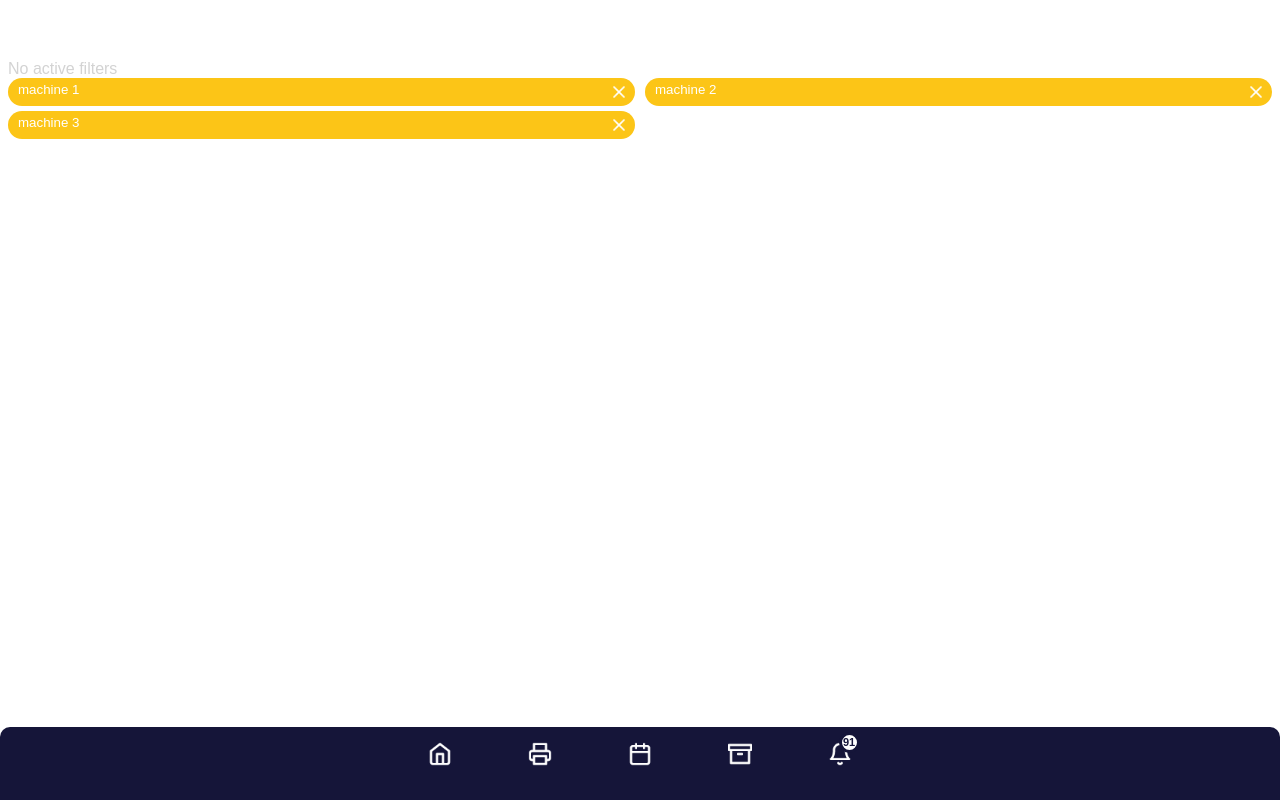
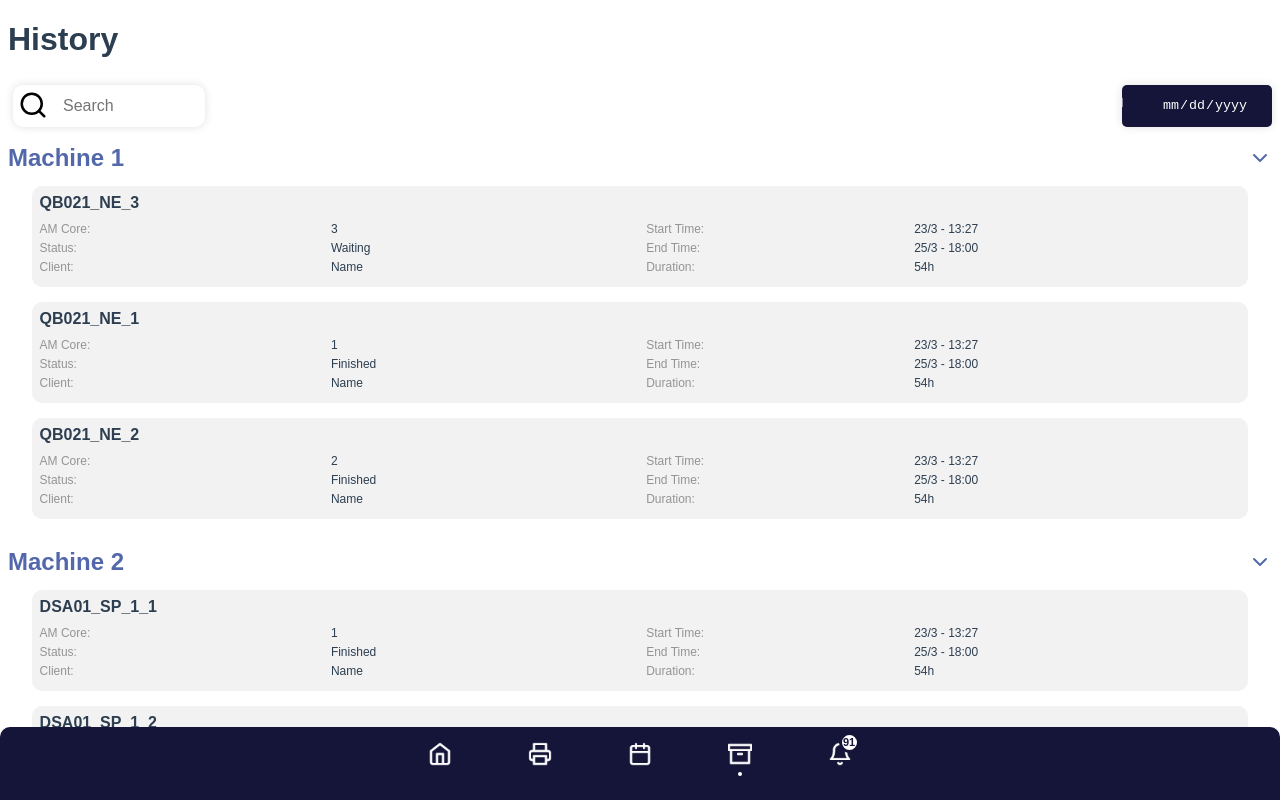
Before and after one commit to RobinGalema/Additive-Vue-App, a Vue app: page /History in a window 1280 px wide. Shown: the top 800 px of the page. Built offline with nearby package versions, Linux system fonts and the light colour scheme; a web font is replaced by a local one.

Commit message:
Added History Page

```diff
--- a/src/App.vue
+++ b/src/App.vue
@@ -2,18 +2,15 @@
   <router-view>
   </router-view>
   <Navigation :notification="91" />
-  <NotificationFilterTags />
 </template>
 
 <script>
 import Navigation from "@/components/Global/Navigation";
-import NotificationFilterTags from "@/components/Notifications/NotificationFilterTags";
 
 export default {
   name: 'App',
   components: {
-    Navigation,
-    NotificationFilterTags,
+    Navigation
   }
 }
 </script>
@@ -25,7 +22,7 @@ export default {
   -webkit-font-smoothing: antialiased;
   -moz-osx-font-smoothing: grayscale;
   color: #2c3e50;
-  margin-top: 60px;
+  padding-bottom: 70px;
 }
 
 /*
--- a/src/components/Global/DatePicker.vue
+++ b/src/components/Global/DatePicker.vue
@@ -10,7 +10,7 @@ export default {
 
 <style scoped>
   input {
-    width: 100%;
+    width: 150px;
     max-width: 250px;
   }
 
--- a/src/components/Global/Search.Vue
+++ b/src/components/Global/Search.Vue
@@ -14,7 +14,7 @@ export default {
 <style scoped>
 #input_container {
   position: relative;
-  width: 200px;
+  width: 140px;
   padding: 5px;
 }
 #input {
--- a/src/components/History/HistoryCard.Vue
+++ b/src/components/History/HistoryCard.Vue
@@ -0,0 +1,96 @@
+<template>
+  <div class="HistoryCardContainer">
+    <div class="CoreName">{{ corename }}</div>
+    <div class="InfoWrapper">
+      <div class="InfoLeft1">
+        <div class="InfoText">AM Core:</div>
+        <div class="InfoText">Status:</div>
+        <div class="InfoText">Client:</div>
+      </div>
+      <div class="InfoLeft2">
+        <div class="InfoItem">{{ amcorenumber }}</div>
+        <div class="InfoItem">{{ status }}</div>
+        <div class="InfoItem">{{ client }}</div>
+      </div>
+      <div class="InfoRight1">
+        <div class="InfoText">Start Time:</div>
+        <div class="InfoText">End Time:</div>
+        <div class="InfoText">Duration:</div>
+      </div>
+      <div class="InfoRight2">
+        <div class="InfoItem">{{ starttime }}</div>
+        <div class="InfoItem">{{ endtime }}</div>
+        <div class="InfoItem">{{ duration }}</div>
+      </div>
+    </div>
+  </div>
+</template>
+
+<script>
+export default {
+  name: "HistoryCard",
+  props: {
+    corename: String,
+    amcorenumber: String,
+    status: String,
+    client: String,
+    starttime: String,
+    endtime: String,
+    duration: String,
+  },
+};
+</script>
+
+<style scoped>
+.HistoryCardContainer {
+  height: auto;
+  width: 95%;
+  margin-left: auto;
+  margin-right: auto;
+  background-color: #f2f2f2;
+  border-radius: 10px;
+  padding: 8px;
+  margin-bottom: 15px;
+}
+.InfoWrapper {
+  display: flex;
+  align-items: center;
+  font-family: frank-new, sans-serif;
+  font-weight: 400;
+  font-style: normal;
+  font-size: 12px;
+}
+.InfoLeft1 {
+  width: 25%;
+}
+.InfoLeft2 {
+  width: 25%;
+  padding-right: 2%;
+}
+.InfoRight1 {
+  width: 23%;
+}
+.InfoRight2 {
+  width: 28%;
+}
+.CoreName {
+  font-family: frank-new, sans-serif;
+  font-weight: 700;
+  font-style: normal;
+  text-transform: uppercase;
+  font-size: 16px;
+  padding-bottom: 10px;
+}
+.InfoText {
+  padding-bottom: 5px;
+  color: #949494;
+  width: 80%;
+  float: left;
+}
+.InfoItem {
+  padding-bottom: 5px;
+  width: 80%;
+  text-align: left;
+  float: left;
+}
+</style>
--- a/src/router/index.js
+++ b/src/router/index.js
@@ -1,6 +1,7 @@
 import {createRouter, createWebHistory} from 'vue-router'
 import Home from '../views/Home'
 import Machines from '../views/Machines'
+import History from '../views/History'
 
 const routes = [
     {
@@ -12,6 +13,11 @@ const routes = [
         path: '/machines',
         name: 'Machines',
         component: Machines
+    },
+        {
+        path: '/History',
+        name: 'History',
+        component: History
     }
 ]
 
--- /dev/null
+++ b/src/views/History.vue
@@ -0,0 +1,77 @@
+<template>
+  <h1>History</h1>
+  <div class="InputWrappers">
+    <Search class="SearchBar" />
+    <DatePicker class="DatePicker" />
+  </div>
+  <Dropdown
+    @show-dropdown-content="showDropdownContent"
+    dropdownTitle="Machine 1"
+  />
+  <div v-if="showContent">
+    <HistoryCard corename="QB021_NE_3" amcorenumber="3" status="Waiting" client="Name" starttime="23/3 - 13:27" endtime="25/3 - 18:00" duration="54h" />
+    <HistoryCard corename="QB021_NE_1" amcorenumber="1" status="Finished" client="Name" starttime="23/3 - 13:27" endtime="25/3 - 18:00" duration="54h" />
+    <HistoryCard corename="QB021_NE_2" amcorenumber="2" status="Finished" client="Name" starttime="23/3 - 13:27" endtime="25/3 - 18:00" duration="54h" />
+  </div>
+    <Dropdown
+    @show-dropdown-content="showDropdownContent"
+    dropdownTitle="Machine 2"
+  />
+  <div v-if="showContent">
+    <HistoryCard corename="DSA01_SP_1_1" amcorenumber="1" status="Finished" client="Name" starttime="23/3 - 13:27" endtime="25/3 - 18:00" duration="54h" />
+    <HistoryCard corename="DSA01_SP_1_2" amcorenumber="2" status="Finished" client="Name" starttime="23/3 - 13:27" endtime="25/3 - 18:00" duration="54h" />
+    <HistoryCard corename="DSA01_SP_1_3" amcorenumber="3" status="Finished" client="Name" starttime="23/3 - 13:27" endtime="25/3 - 18:00" duration="54h" />
+  </div>
+    <Dropdown
+    @show-dropdown-content="showDropdownContent"
+    dropdownTitle="Machine 3"
+  />
+  <div v-if="showContent">
+    <HistoryCard corename="VR762_LK_1" amcorenumber="1" status="Waiting" client="Name" starttime="23/3 - 13:27" endtime="25/3 - 18:00" duration="54h" />
+    <HistoryCard corename="VR762_LK_2" amcorenumber="2" status="Waiting" client="Name" starttime="23/3 - 13:27" endtime="25/3 - 18:00" duration="54h" />
+    <HistoryCard corename="VR762_LK_3" amcorenumber="3" status="Waiting" client="Name" starttime="23/3 - 13:27" endtime="25/3 - 18:00" duration="54h" />
+  </div>
+</template>
+
+<script>
+import Search from "@/components/Global/Search";
+import DatePicker from "@/components/Global/DatePicker";
+import Dropdown from "@/components/Global/Dropdown";
+import HistoryCard from "@/components/History/HistoryCard";
+
+export default {
+  name: "History",
+  data() {
+    return {
+      showContent: true, // de content van de dropdown is nog leeg
+    };
+  },
+  components: {
+    Search,
+    DatePicker,
+    Dropdown,
+    HistoryCard,
+  },
+  methods: {
+    showDropdownContent() {
+      this.showContent = !this.showContent; //functie die de content van de dropdown laat zien en verbergt
+    },
+  },
+};
+</script>
+
+<style scoped>
+.InputWrappers {
+  height: 50px;
+  width: 100%;
+}
+.SearchBar {
+  float: left;
+}
+.DatePicker {
+  float: right;
+  margin-top: 5px;
+  height: 22px;
+  box-shadow: 0px 0px 10px #0000001f;
+}
+</style>
```
